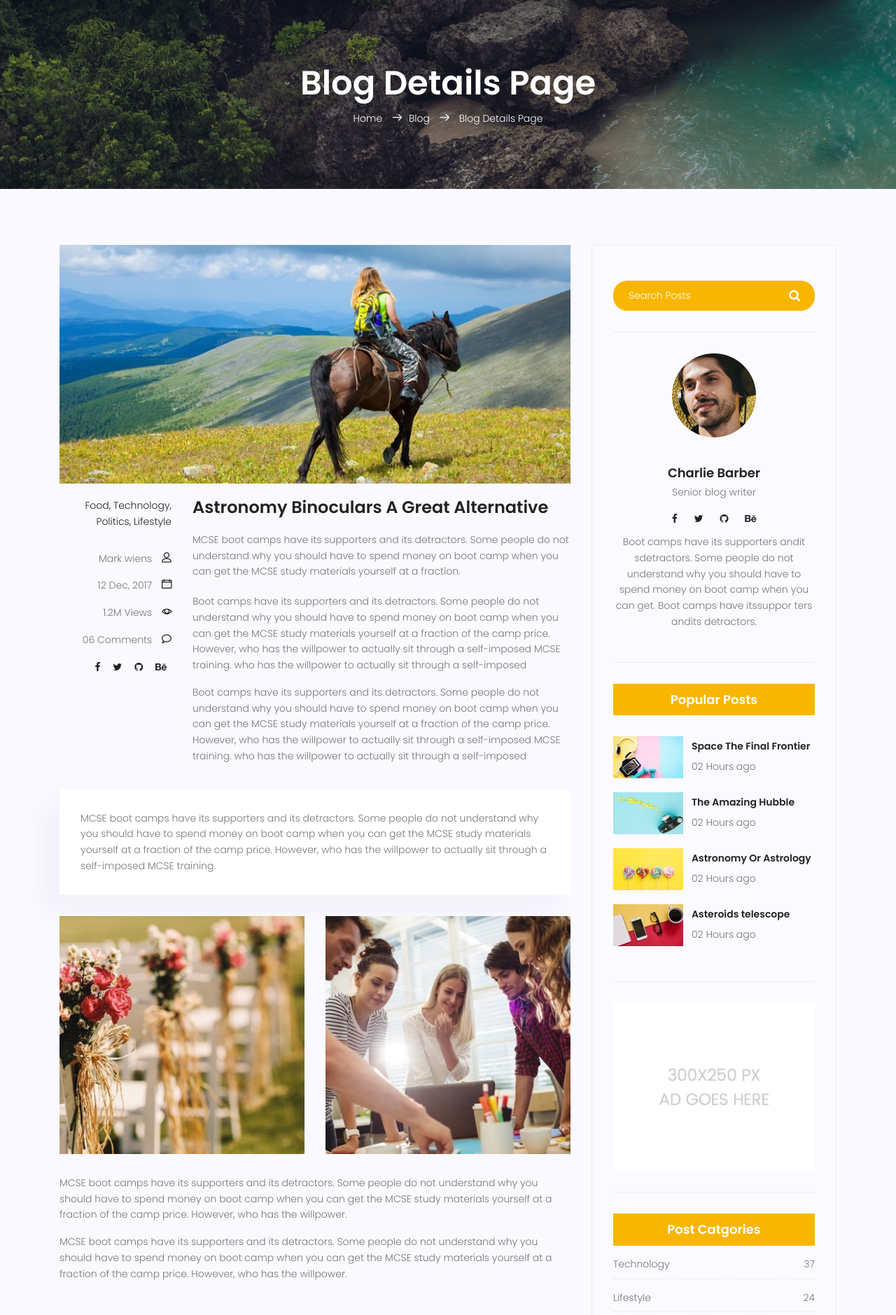
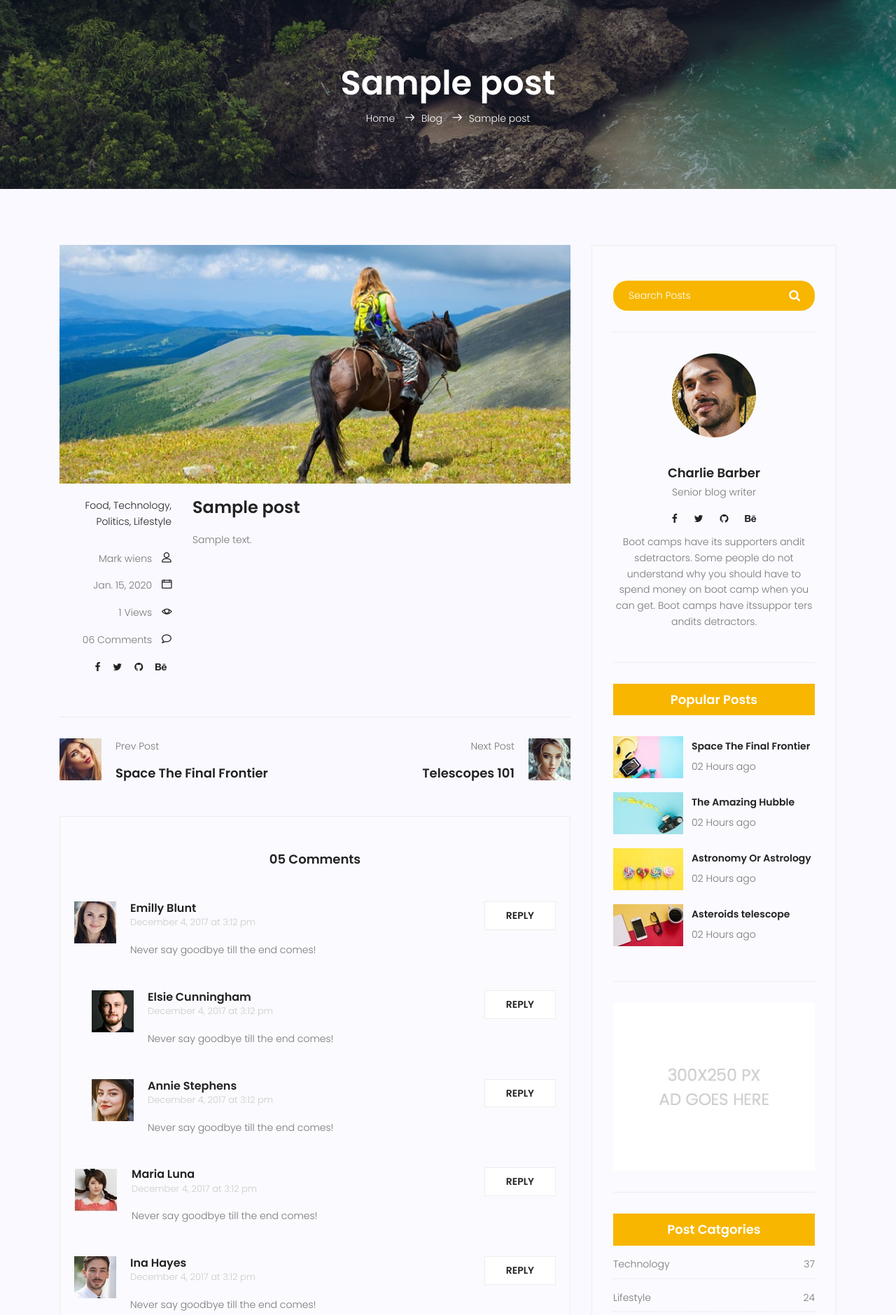
Before and after one commit to Sina-NB/travel_website, a Django app: template travelista/templates/blog/blog-single.html in a window 1280 px wide. Shown: the part 70-1949 px from the top of the page at 70% size. Run offline with Django 3.2, Linux system fonts and the light colour scheme; the template is opened without the code that fills it: values that come from a table or form of the project are taken from there, others are empty; tables that the repository leaves empty hold one stand-in row (values such as "Sample post"); some libraries are stand-ins or nearby versions.

Commit message:
make blog page standard

```diff
--- a/travelista/blog/urls.py
+++ b/travelista/blog/urls.py
@@ -4,5 +4,5 @@ from . import views
 app_name = 'blog'
 urlpatterns = [
     path('', views.blog_index_view, name='index-page'),
-    path('single', views.blog_single_view, name='single-page')
+    path('post/<int:pid>', views.blog_single_view, name='single-page')
 ]
--- a/travelista/templates/blog/blog-index.html
+++ b/travelista/templates/blog/blog-index.html
@@ -113,7 +113,7 @@
 							<div class="feature-img">
 								<img class="img-fluid" src="{% static 'img/blog/feature-img1.jpg' %}" alt="">
 							</div>
-							<a class="posts-title" href="blog-single.html">
+							<a class="posts-title" href="{% url 'blog:single-page' pid=post.id %}">
 								<h3>{{post.title}}</h3>
 							</a>
 							<p class="excert"> {{post.content}} </p>
--- a/travelista/templates/blog/blog-single.html
+++ b/travelista/templates/blog/blog-single.html
@@ -8,12 +8,10 @@
 	<div class="container">
 		<div class="row d-flex align-items-center justify-content-center">
 			<div class="about-content col-lg-12">
-				<h1 class="text-white">
-					Blog Details Page
-				</h1>
+				<h1 class="text-white">{{post.title}}</h1>
 				<p class="text-white link-nav"><a href="{% url 'main:index-page' %}">Home </a> <span
 						class="lnr lnr-arrow-right"></span><a href="{% url 'blog:index-page' %}">Blog </a> <span
-						class="lnr lnr-arrow-right"></span> <a href="{% url 'blog:single-page' %}"> Blog Details Page</a></p>
+						class="lnr lnr-arrow-right"></span>{{post.title}}</p>
 			</div>
 		</div>
 	</div>
@@ -41,9 +39,9 @@
 						<div class="user-details row">
 							<p class="user-name col-lg-12 col-md-12 col-6"><a href="#">Mark wiens</a> <span
 									class="lnr lnr-user"></span></p>
-							<p class="date col-lg-12 col-md-12 col-6"><a href="#">12 Dec, 2017</a> <span
+							<p class="date col-lg-12 col-md-12 col-6"><a href="#">{{post.publish_date.date}}</a> <span
 									class="lnr lnr-calendar-full"></span></p>
-							<p class="view col-lg-12 col-md-12 col-6"><a href="#">1.2M Views</a> <span
+							<p class="view col-lg-12 col-md-12 col-6"><a href="#">{{post.counted_view}} Views</a> <span
 									class="lnr lnr-eye"></span></p>
 							<p class="comments col-lg-12 col-md-12 col-6"><a href="#">06 Comments</a> <span
 									class="lnr lnr-bubble"></span></p>
@@ -56,54 +54,8 @@
 						</div>
 					</div>
 					<div class="col-lg-9 col-md-9">
-						<h3 class="mt-20 mb-20">Astronomy Binoculars A Great Alternative</h3>
-						<p class="excert">
-							MCSE boot camps have its supporters and its detractors. Some people do not understand why
-							you should have to spend money on boot camp when you can get the MCSE study materials
-							yourself at a fraction.
-						</p>
-						<p>
-							Boot camps have its supporters and its detractors. Some people do not understand why you
-							should have to spend money on boot camp when you can get the MCSE study materials yourself
-							at a fraction of the camp price. However, who has the willpower to actually sit through a
-							self-imposed MCSE training. who has the willpower to actually sit through a self-imposed
-						</p>
-						<p>
-							Boot camps have its supporters and its detractors. Some people do not understand why you
-							should have to spend money on boot camp when you can get the MCSE study materials yourself
-							at a fraction of the camp price. However, who has the willpower to actually sit through a
-							self-imposed MCSE training. who has the willpower to actually sit through a self-imposed
-						</p>
-					</div>
-					<div class="col-lg-12">
-						<div class="quotes">
-							MCSE boot camps have its supporters and its detractors. Some people do not understand why
-							you should have to spend money on boot camp when you can get the MCSE study materials
-							yourself at a fraction of the camp price. However, who has the willpower to actually sit
-							through a self-imposed MCSE training.
-						</div>
-						<div class="row mt-30 mb-30">
-							<div class="col-6">
-								<img class="img-fluid" src="{% static 'img/blog/post-img1.jpg' %}" alt="">
-							</div>
-							<div class="col-6">
-								<img class="img-fluid" src="{% static 'img/blog/post-img2.jpg' %}" alt="">
-							</div>
-							<div class="col-lg-12 mt-30">
-								<p>
-									MCSE boot camps have its supporters and its detractors. Some people do not
-									understand why you should have to spend money on boot camp when you can get the MCSE
-									study materials yourself at a fraction of the camp price. However, who has the
-									willpower.
-								</p>
-								<p>
-									MCSE boot camps have its supporters and its detractors. Some people do not
-									understand why you should have to spend money on boot camp when you can get the MCSE
-									study materials yourself at a fraction of the camp price. However, who has the
-									willpower.
-								</p>
-							</div>
-						</div>
+						<h3 class="mt-20 mb-20">{{post.title}}</h3>
+						<p class="excert">{{post.content}}</p>
 					</div>
 				</div>
 				<div class="navigation-area">
```
Also changed, not shown: travelista/blog/views.py (+8 -3 lines).
